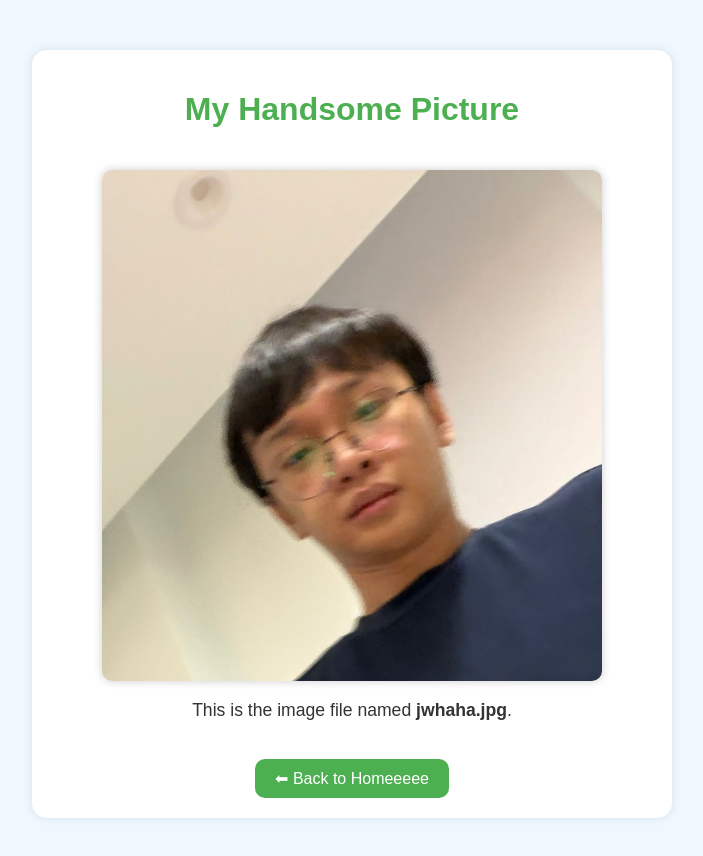
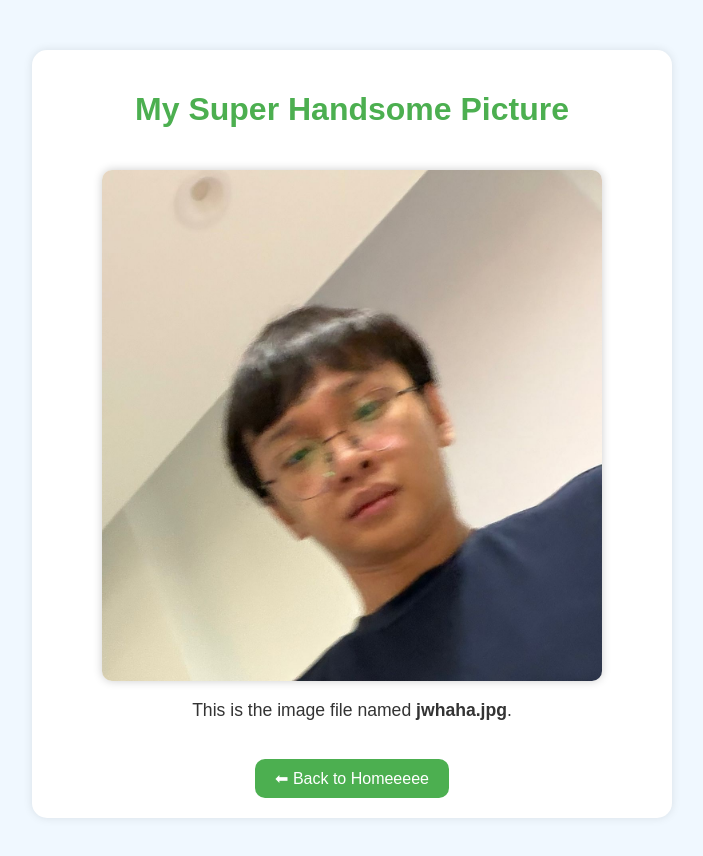
Before and after one commit to Edison1223/GitTest, a plain HTML site: page jw.html in a window 1280 px wide. Shown: the whole page, without its empty margins (288-991 px from the left). Drawn offline with Linux system fonts and the light colour scheme.

Commit message:
不要再删了

```diff
--- a/jw.html
+++ b/jw.html
@@ -63,7 +63,7 @@
 </head>
 <body>
   <div class="container">
-    <h1>My  Handsome Picture</h1>
+    <h1>My Super Handsome Picture</h1>
     <img src="jwhaha.jpg" alt="jwhaha picture">
     <p>This is the image file named <strong>jwhaha.jpg</strong>.</p>
     <a href="index.html">⬅ Back to Homeeeee</a>
```
